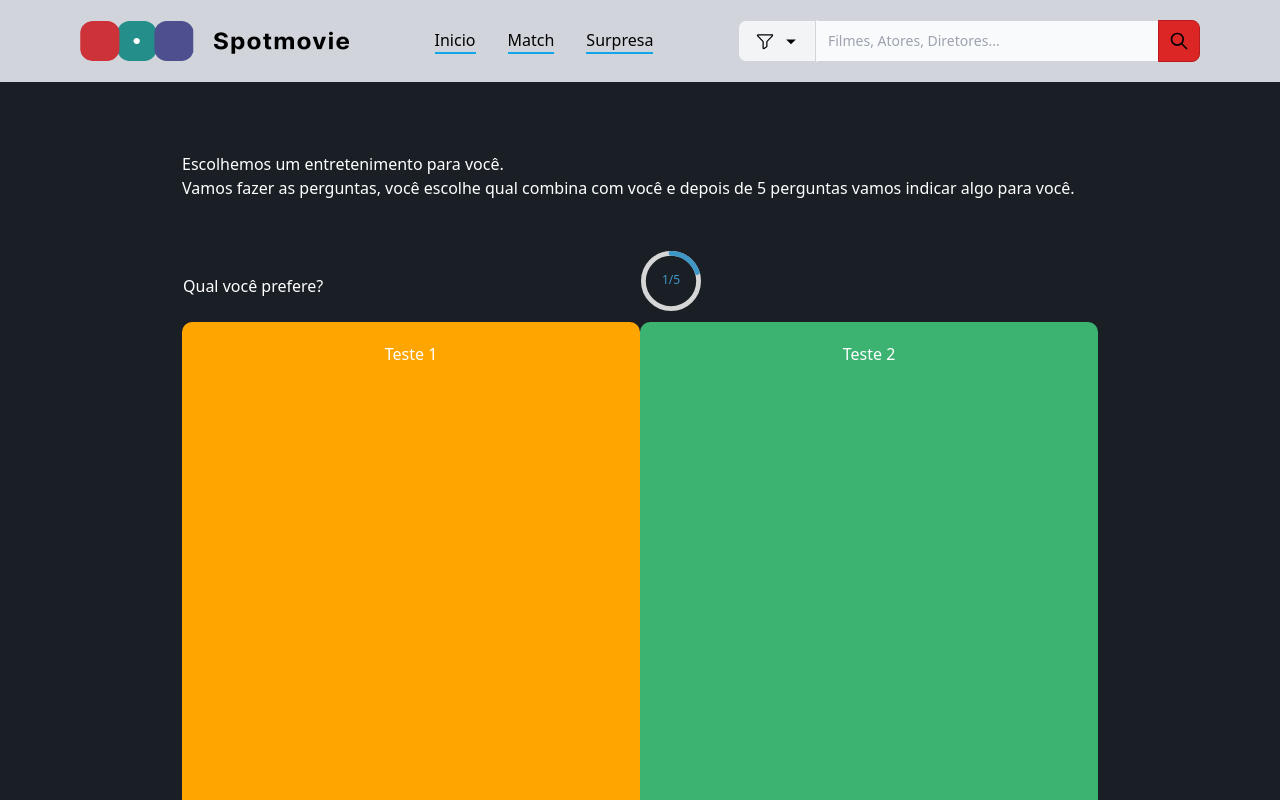
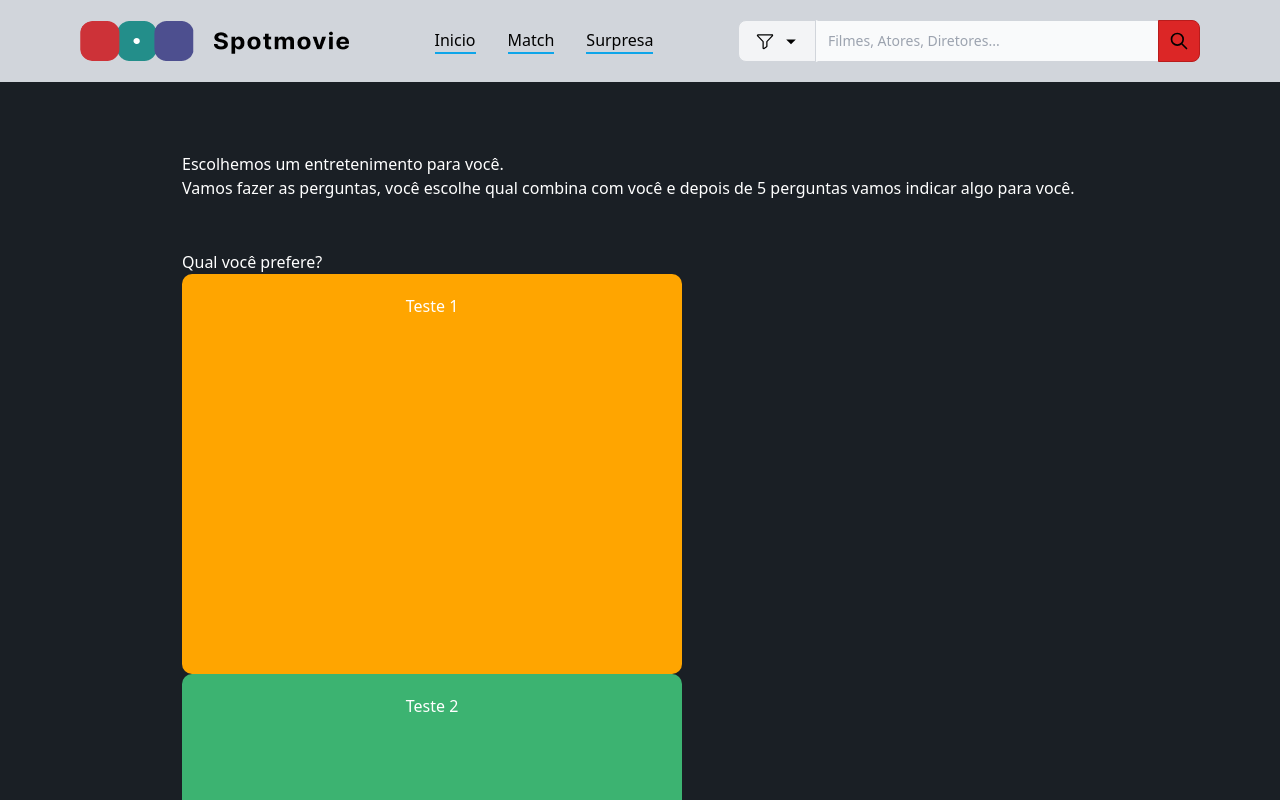
Before and after one commit to ICEI-PUC-Minas-PMV-ADS/pmv-ads-2023-1-e1-proj-web-t12-projeto-serie, a Next.js app: page /match in a window 1280 px wide. Shown: the top 800 px of the page. Built offline with nearby package versions, Linux system fonts and the light colour scheme; what @badrap/bar-of-progress would draw is missing.

Commit message:
fixing build error

```diff
--- a/src/pages/match.tsx
+++ b/src/pages/match.tsx
@@ -18,8 +18,11 @@ export default function match() {
       category:['Ação', 'Drama', 'Romance', 'Suspense', 'Terror'],
   }
   const selectedThemes = []
+  // eslint-disable-next-line react-hooks/rules-of-hooks
   const [isHover1, setIsHover1] = useState(false);
+  // eslint-disable-next-line react-hooks/rules-of-hooks
   const [isHover2, setIsHover2] = useState(false);
+  // eslint-disable-next-line react-hooks/rules-of-hooks
   const [loadMatch, setLoad] = useState(true);
 
   //Styles
@@ -116,11 +119,9 @@ export default function match() {
   }
 
   return (
-    <>
-    <TopNav />
-    <>
-      <main
-        className="flex min-h-screen flex-col items-center pr-28 pl-28"
+      <main >
+        <TopNav />
+      <div   className="flex min-h-screen flex-col items-center pr-28 pl-28"
         style={{
                     'backgroundColor': '#1A1F25',
                     'color': 'white',
@@ -132,57 +133,57 @@ export default function match() {
                 <p>Vamos fazer as perguntas, você escolhe qual combina com você e depois de 5 perguntas vamos indicar algo para você.</p>
             </div>
             <div>
-            <table style={TableStyle}>
-                <tr style={{'display': 'contents', textAlign: 'center'}}>
-                    <thead>
-                        <td><h2 style={{'textAlign': 'left'}}>Qual você prefere?</h2></td>
-                        <td style={{textAlign: 'right'}}>
-                            <div style={{ width: '60px', height: '60px', marginBottom:'10px', 'textAlign': 'right'}}>
-                                <CircularProgressbar className="Counter" value={index} maxValue={5} text={`${index}/5`}/>
-                            </div>
-                        </td>
-                    </thead>
-                </tr>
-                <tr style={{'display': 'contents', textAlign: 'center'}}>
-                <tbody  className="Options">
+            <div style={TableStyle}>
+                <div style={{'display': 'contents', textAlign: 'center'}}>
+                    <div>
+                        <div><h2 style={{'textAlign': 'left'}}>Qual você prefere?</h2></div>
+                        <div style={{textAlign: 'right'}}>
+                            {/* <div style={{ width: '60px', height: '60px', marginBottom:'10px', 'textAlign': 'right'}}>                                 */}
+                                {/* <CircularProgressbar className="Counter" value={index} maxValue={5} text={`${index}/5`}/>                                                                     */}
+                            {/* </div> */}
+                        </div>
+                    </div>
+                </div>
+                <div style={{'display': 'contents', textAlign: 'center'}}>
+                <div  className="Options">
                 {loadMatch ?
                         (
                             <div style={{'display': 'contents', 'textAlign': 'center'}}>
-                                <td
+                                <div
                                     className='Option1'
                                     style={TableLine1Style}
                                     onClick={()=>changeIndex(1)}
                                     onMouseEnter={handleMouseEnterOption1}
                                     onMouseLeave={handleMouseLeaveOption1}>
                                         <h1>Teste 1</h1>
-                                </td>
-                                <td
+                                </div>
+                                <div
                                     className='Option2'
                                     style={TableLine2Style}
                                     onClick={()=>changeIndex(2)}
                                     onMouseEnter={handleMouseEnterOption2}
                                     onMouseLeave={handleMouseLeaveOption2}>
                                         <h1>Teste 2</h1>
-                                </td>
+                                </div>
                             </div>
                         )
                         :
                         (
-                            <td>
+                            <div>
                                 <Spinner  animation="border" role="status" style={{'display': 'contents', textAlign: 'center'}}>
                                     <span className="visually-hidden" >Loading...</span>
                                 </Spinner>
-                            </td>
+                            </div>
                         )
                     }
-                </tbody>
-                </tr>
-            </table>
+                </div>
+                </div>
             </div>
-        </div>
+            </div>
+      </div>
+      </div>
+        <BottomNav />
       </main>
-    </>
-    <BottomNav />
-  </>
+
   )
 }
```
Also changed, not shown: 2 other files (tests, documents, lock files or other folders).
